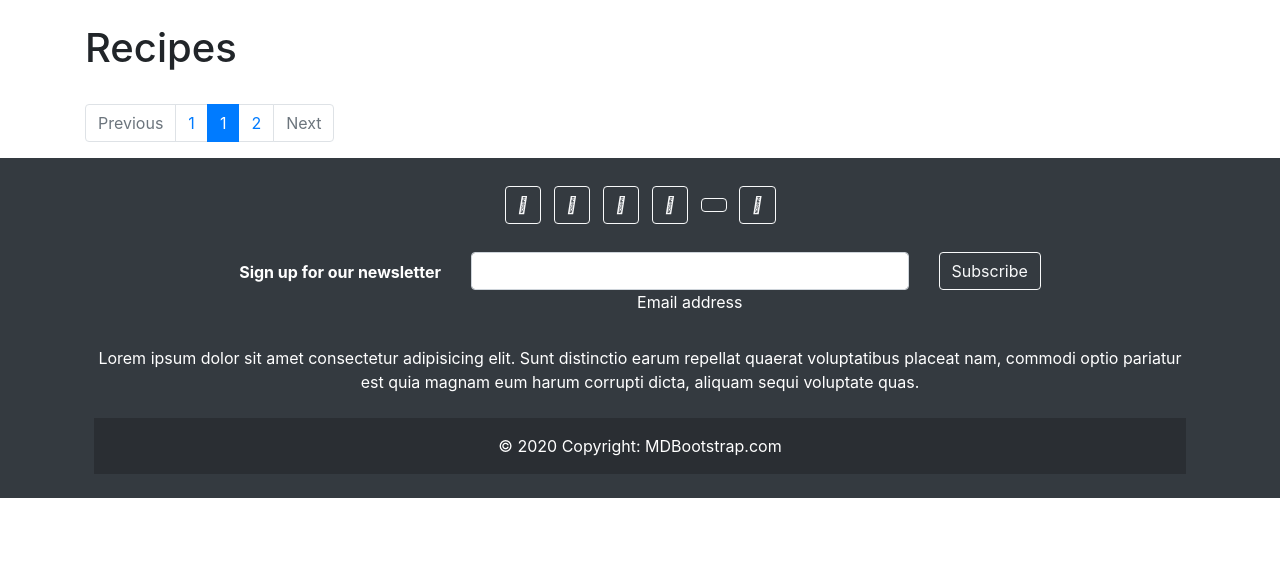
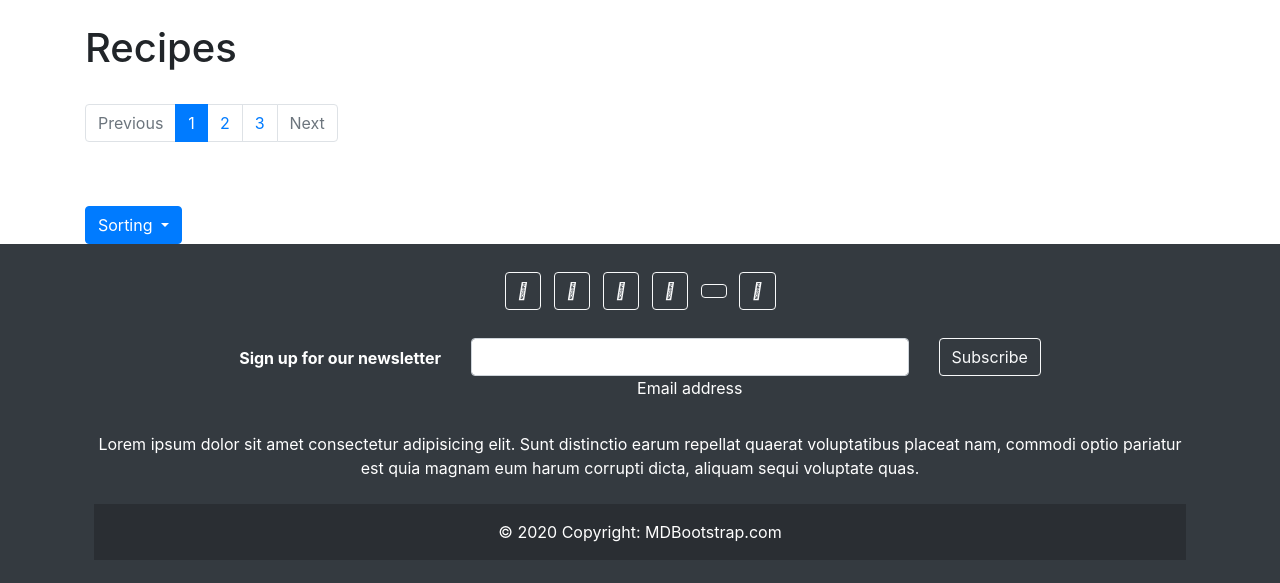
Before and after one commit to frederikschr/Smilecook, a Flask app: page /recipes in a window 1280 px wide. Shown: the part 56-639 px from the top of the page. Run offline with Flask 2, Linux system fonts and the light colour scheme; the visitor is signed in with stand-in values (Sample User, id 1); data that the repository does not hold is empty; some libraries are stand-ins or nearby versions.

Commit message:
pagination update

```diff
--- a/website/templates/recipes.html
+++ b/website/templates/recipes.html
@@ -11,36 +11,57 @@
     <li class="page-item disabled">
     {% endif %}
       <a class="page-link" href="./recipes?page={{page - 1}}" tabindex="-1" aria-disabled="true">Previous</a>
-    </li>
 
-    {%  if page > 1 %}
+  </li>
+    {% if not page == 1%}
+        {% if page == last_page%}
+    <li class="page-item"><a class="page-link" href="./recipes?page={{page - 2}}">{{page - 1}}</a></li>
+    <li class="page-item"><a class="page-link" href="./recipes?page={{page - 1}}">{{page - 2}}</a></li>
 
-      <li class="page-item"><a class="page-link" href="./recipes?page={{page - 1}}">{{page - 1}}</a></li>
+        <li class="page-item active" aria-current="page">
+        <a class="page-link" href="./recipes?page=2">{{page}}</a>
+      </li>
+    {% else %}
+      <li class="page-item">
+        <a class="page-link" href="./recipes?page={{page - 1}}">{{page - 1}}</a></li>
       <li class="page-item active" aria-current="page">
+        <a class="page-link" href="./recipes?page=2">{{page}}</a>
+      </li>
 
+      <li class="page-item"><a class="page-link" href="./recipes?page={{page + 1}}">{{page + 1}}</a></li>
+    {% endif %}
     {% else %}
-
-      <li class="page-item"><a class="page-link" href="./recipes?page={{page - 1}}">{{page}}</a></li>
-      <li class="page-item active" aria-current="page">
-
+    <li class="page-item active" aria-current="page">
+        <a class="page-link" href="./recipes?page=2">{{page}}</a>
+      </li>
+    <li class="page-item"><a class="page-link" href="./recipes?page={{page + 1}}">{{page + 1}}</a></li>
+    <li class="page-item"><a class="page-link" href="./recipes?page={{page + 2}}">{{page + 2}}</a></li>
     {% endif %}
-
-      <a class="page-link" href="./recipes?page=2">{{page}}</a>
-    </li>
-    <li class="page-item"><a class="page-link" href="./recipes?page={{page + 1}}">{{page + 1}}</a></li>
 
     {% if page < last_page %}
     <li class="page-item enabled">
-
     {% else %}
     <li class="page-item disabled">
-
     {% endif %}
       <a class="page-link" href="./recipes?page={{page + 1}}">Next</a>
-
   </li>
   </ul>
+
+  <br> <br>
+
+
+    <div class="dropdown">
+  <button class="btn btn-primary dropdown-toggle" type="button" data-toggle="dropdown">Sorting
+  <span class="caret"></span></button>
+  <ul class="dropdown-menu">
+    <li><a href="#">HTML</a></li>
+    <li><a href="#">CSS</a></li>
+    <li><a href="#">JavaScript</a></li>
+  </ul>
+</div>
+
 </nav>
+
 <ul class="list-group list-group-flush" id="recipes">
   {% for recipe in recipes %}
   <li class="list-group-item">
@@ -48,5 +69,4 @@
   </li>
   {% endfor %}
 </ul>
-
 {% endblock %}
```
Also changed, not shown: website/tests.py (deleted, +0 -14 lines).
